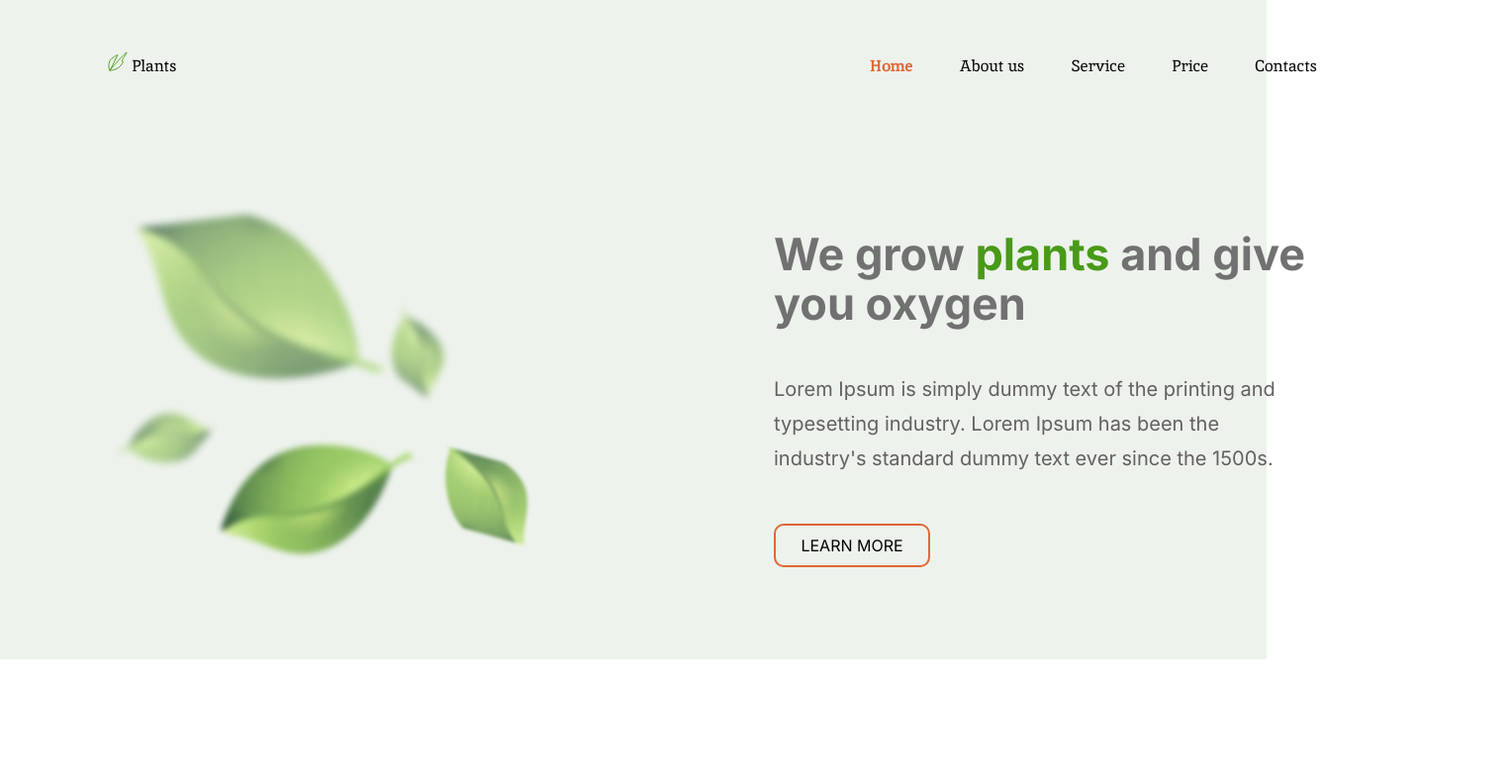
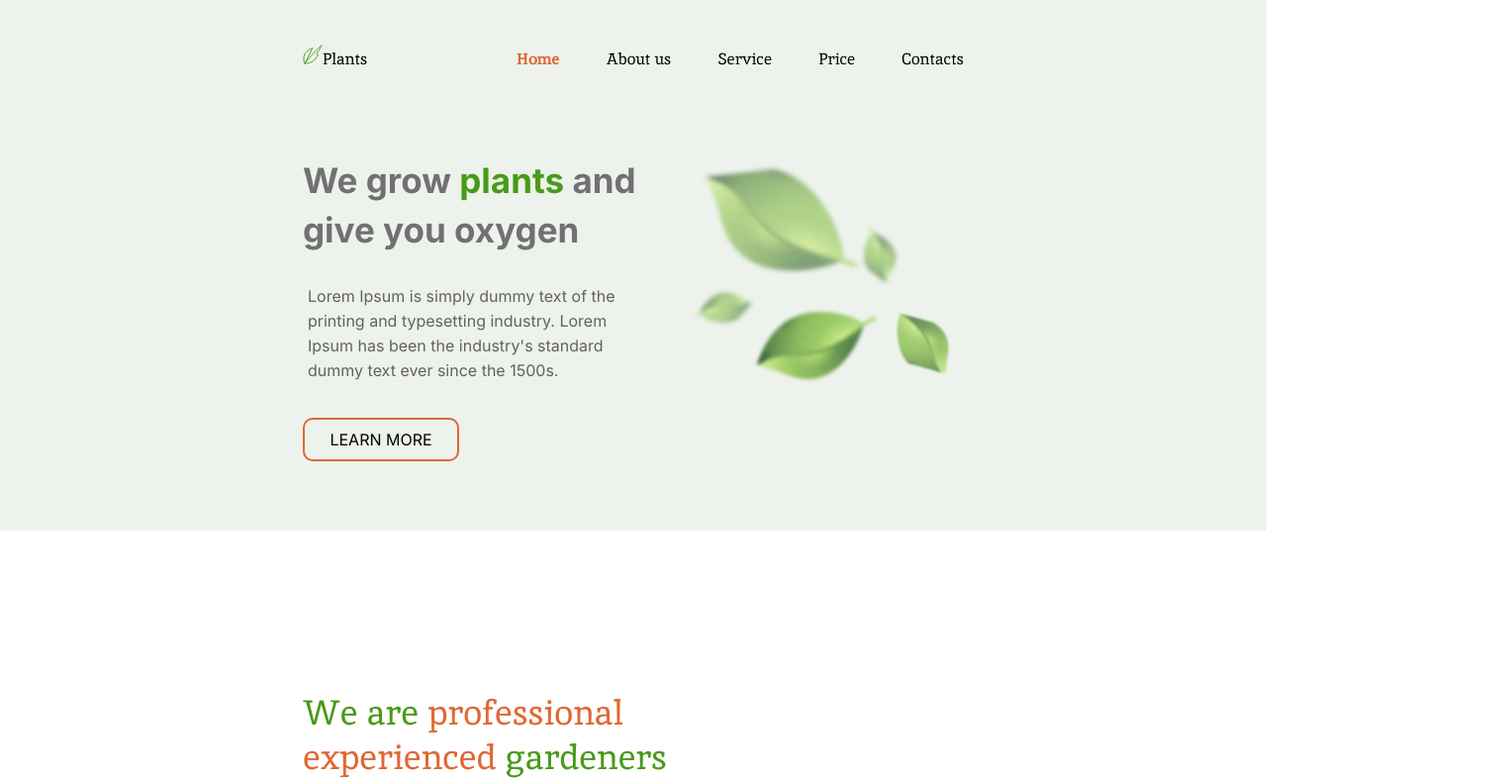
Before and after one commit to DaintyMonk/plants, a plain HTML site: page index.html in a window 1280 px wide. Shown: the top 790 px of the page at 99% size, 1528 px wide, since content can reach past the window. Drawn offline with Linux system fonts and the light colour scheme; files whose address does not match are found by name; a web font is replaced by a local one.

Commit message:
feat: add header and welcome styles for tablet

```diff
--- a/assets/styles/style.css
+++ b/assets/styles/style.css
@@ -260,7 +260,7 @@ h2 {
 
 /*-------header start-------*/
 
-#header {
+.header {
   padding: 42px 0;
   background-color: var(--bg-color);
 }
@@ -270,7 +270,8 @@ h2 {
 }
 
 .header__logo-items {
-  margin-top: 10px;
+  display: flex;
+  margin: 10px 0 0 2px;
 }
 
 .header__logo {
@@ -282,6 +283,7 @@ h2 {
 }
 
 .header__nav-text {
+  margin-top: 4px;
   font: 400 16px/normal "Inika";
   color: #000;
 }
@@ -594,6 +596,64 @@ h2 {
 
 /* -------tablet layout start------- */
 
-@media (min-width > 380px) and (max-width < 1440px) {
+@media (min-width: 768px) and (max-width: 1439px) {
 
+  h1 {
+    font-size: 35px;
+  }
+
+  h2 {
+    font-size: 35px;
+  }
+
+  .wrapper {
+    width: 768px;
+    padding: 0 50px;
+  }
+
+  /*-------header start-------*/
+
+  .header {
+    padding: 35px 0;
+  }
+
+  .header__wrapper {
+    height: 47px;
+  }
+
+  .header__logo-items {
+    margin-left: 0;
+  }
+
+  /*-------header end-------*/
+
+  /*-------welcome section start-------*/
+
+  .welcome {
+    padding: 40px 0 70px;
+  }
+
+  .welcome__wrapper {
+    flex-direction: row-reverse;
+  }
+
+  .welcome__img-block {
+    width: 280px;
+    height: 254px;
+  }
+
+  .welcome__container {
+    width: 346px;
+  }
+
+  .welcome__title {
+    margin: 0 0 30px;
+  }
+
+  .welcome__text {
+    margin: 0 0 35px 5px;
+    font: 400 16px/25px "Inter";
+  }
+
+  /*-------welcome section end-------*/
 }
--- a/index.html
+++ b/index.html
@@ -11,7 +11,7 @@
 
   <body>
 
-    <header id="header">
+    <header class="header">
       <div class="wrapper wrapper_display-flex header__wrapper">
         <div class="header__logo-items">
           <div class="header__logo">
@@ -29,7 +29,7 @@
         <nav class="header__nav">
           <ul class="header__nav-list">
             <li class="header__nav-item">
-              <a class="header__nav-link header__nav-link_active" href="#header">Home</a>
+              <a class="header__nav-link header__nav-link_active" href="/">Home</a>
             </li>
             <li class="header__nav-item">
               <a class="header__nav-link" href="#about">About us</a>
```
